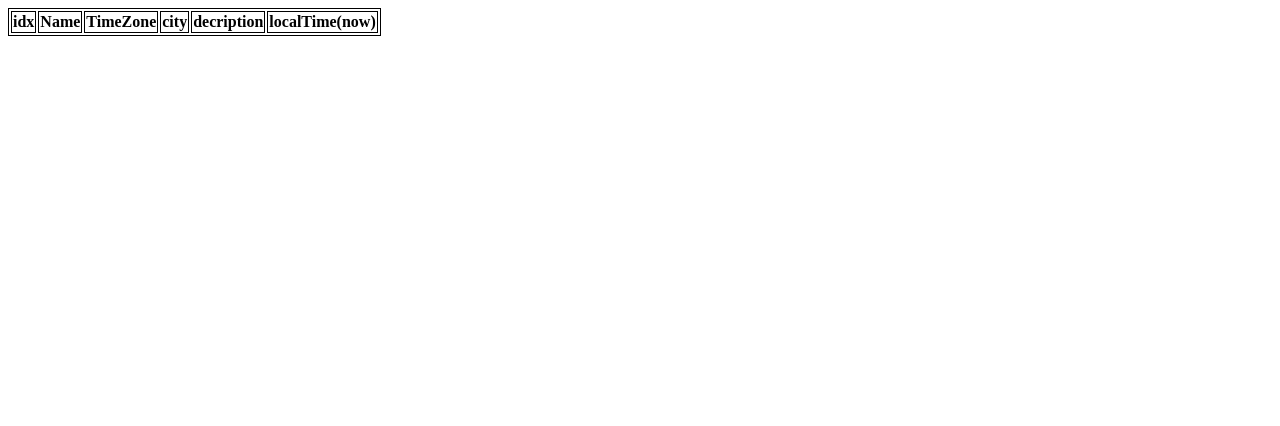
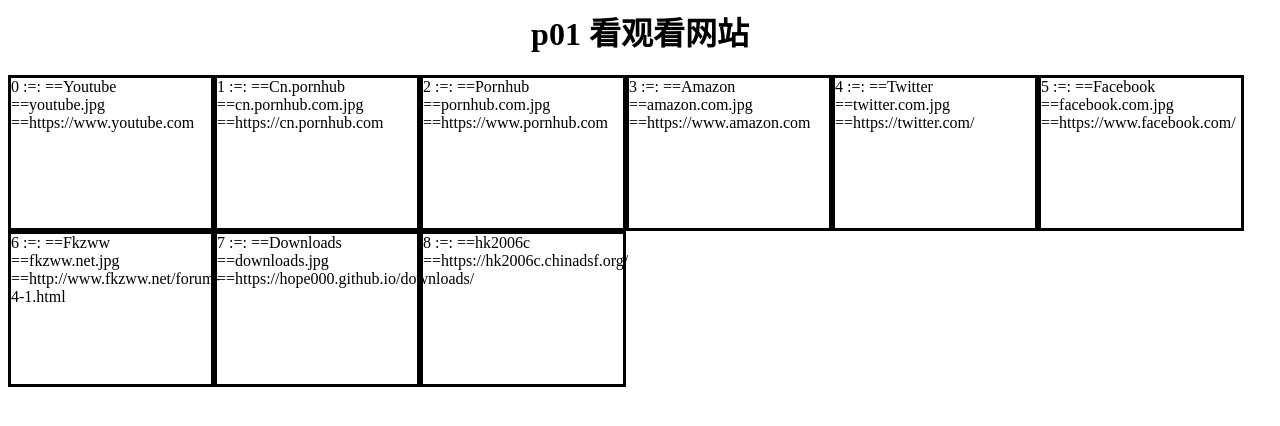
Before and after one commit to hope000/p01, a plain HTML site: page docs/p01/index.html in a window 1280 px wide. Drawn offline with Linux system fonts and the light colour scheme.

Commit message:
20200619_1658PM_America_Los_Angeles_

```diff
--- a/docs/p01/index.html
+++ b/docs/p01/index.html
@@ -1,5 +1,6 @@
 <html>
     <head>
+        <title>  p01 看观看网站  </title>
 
         <meta http-equiv="content-type"    content="text/html; charset=utf-8" />
 
@@ -10,31 +11,68 @@ table, th, td {
 }
         </style>
 
-        <script>
-            var TTTmyVar = setInterval(TTTmyTimer, 2700);
-function TTTmyTimer() {
+    </head>
+    <body>
 
-    var TTTdynTime00 = new Date();
+        <h1 style="text-align:center" >  p01 看观看网站  </h1>
 
 
 
-}
-        </script>
+        <div style=" "><div style="height:150; width:200; border-style:solid; float:left; "  >
+                0 :=:
+                ==Youtube
+                ==youtube.jpg
+                ==https://www.youtube.com
+            </div >
+            <div style="height:150; width:200; border-style:solid; float:left; "  >
+                1 :=:
+                ==Cn.pornhub
+                ==cn.pornhub.com.jpg
+                ==https://cn.pornhub.com
+            </div >
+            <div style="height:150; width:200; border-style:solid; float:left; "  >
+                2 :=:
+                ==Pornhub
+                ==pornhub.com.jpg
+                ==https://www.pornhub.com
+            </div >
+            <div style="height:150; width:200; border-style:solid; float:left; "  >
+                3 :=:
+                ==Amazon
+                ==amazon.com.jpg
+                ==https://www.amazon.com
+            </div >
+            <div style="height:150; width:200; border-style:solid; float:left; "  >
+                4 :=:
+                ==Twitter
+                ==twitter.com.jpg
+                ==https://twitter.com/
+            </div >
+            <div style="height:150; width:200; border-style:solid; float:left; "  >
+                5 :=:
+                ==Facebook
+                ==facebook.com.jpg
+                ==https://www.facebook.com/
+            </div >
+            <div style="height:150; width:200; border-style:solid; float:left; "  >
+                6 :=:
+                ==Fkzww
+                ==fkzww.net.jpg
+                ==http://www.fkzww.net/forum-4-1.html
+            </div >
+            <div style="height:150; width:200; border-style:solid; float:left; "  >
+                7 :=:
+                ==Downloads
+                ==downloads.jpg
+                ==https://hope000.github.io/downloads/
+            </div >
+            <div style="height:150; width:200; border-style:solid; float:left; "  >
+                8 :=:
+                ==hk2006c
+                ==https://hk2006c.chinadsf.org/
+            </div >
 
-
-    </head>
-    <body onload="TTTmyTimer()">
-
-        <table>
-            <tr>
-                <th>idx</th>
-                <th>Name</th>
-                <th>TimeZone</th>
-                <th>city</th>
-                <th>decription</th>
-                <th>localTime(now)</th>
-            </tr>
-        </table>
+        </div>
 
     </body>
 </html>
```
Also changed, not shown: scripts.Hugo/layouts/p01/list.html (+15 -59 lines), 1 other file.
